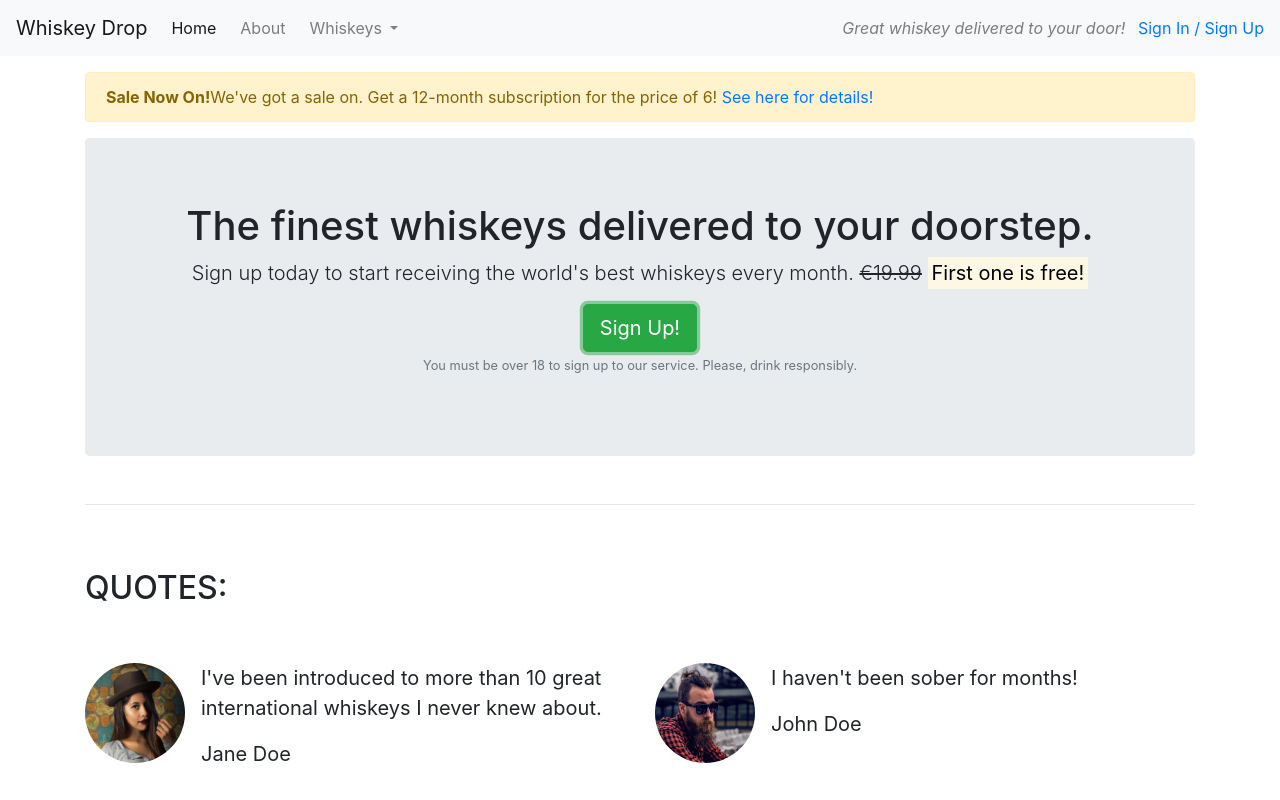
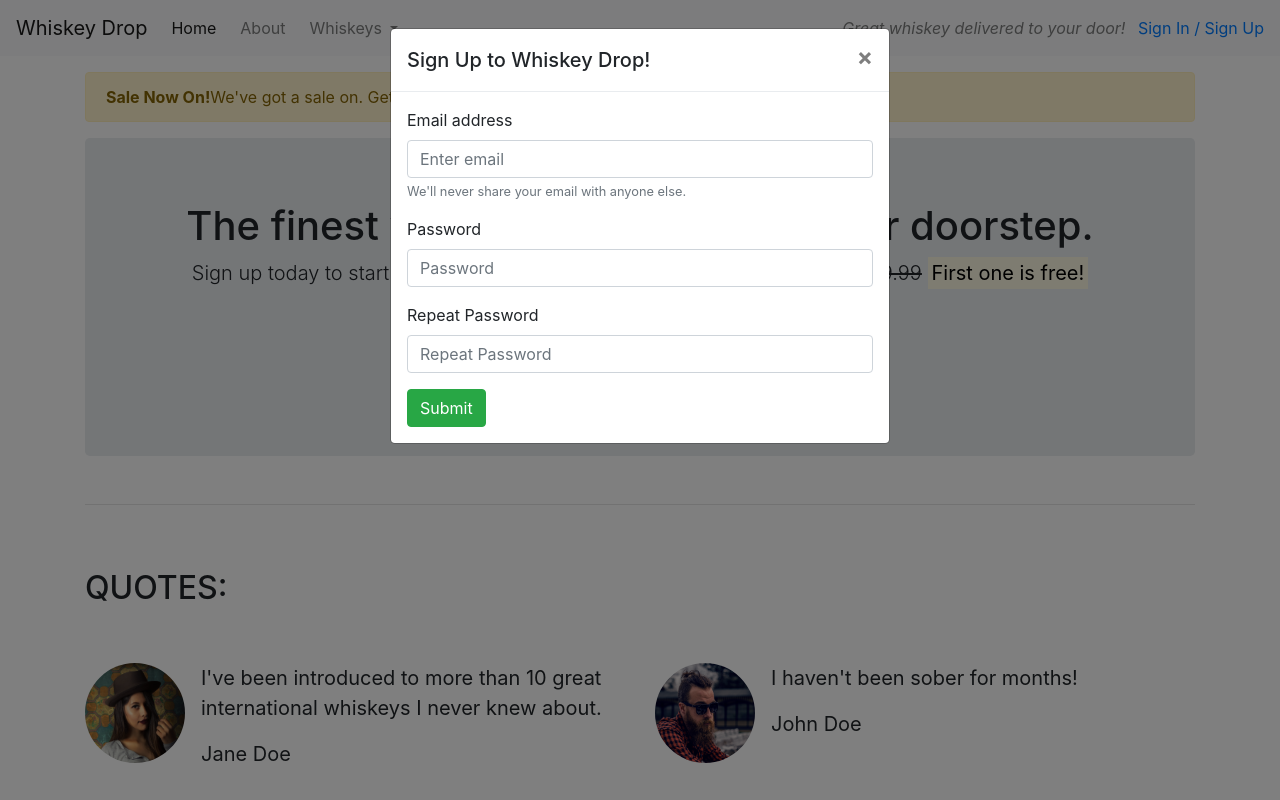
Before and after one commit to Fiona-T/test-bootstrap, a plain HTML site: page index.html in a window 1280 px wide. Both pictures are taken after a click on the button "Sign Up!". Shown: the top 800 px of the page. Drawn offline with nearby package versions, Linux system fonts and the light colour scheme.

Commit message:
feat: add Bootstrap modal for Sign up button, index.html

```diff
--- a/index.html
+++ b/index.html
@@ -74,7 +74,7 @@
                     <h1>The finest whiskeys delivered to your doorstep.</h1>
                     <p class="lead">Sign up today to start receiving the world's best whiskeys every month. <s class="d-none d-sm-inline">€19.99</s>
                         <span class="d-inline d-sm-none"><br></span><strong><mark>First one is free!</mark></strong></p>
-                    <button class="btn btn-success btn-lg">Sign Up!</button>
+                    <button class="btn btn-success btn-lg" data-toggle="modal" data-target="#signUpModal">Sign Up!</button>
                     <p class="text-muted"><small>You must be over 18 to sign up to our service. Please, drink
                             responsibly.</small></p>
                 </section>
@@ -202,6 +202,38 @@
         </section>
         <!-- /. monthly favourites -->
     </article>
+    <!-- Modal using Bootstrap classes-->
+    <div class="modal" tabindex="-1" role="dialog" id="signUpModal">
+        <div class="modal-dialog" role="document">
+            <div class="modal-content">
+                <div class="modal-header">
+                    <h5 class="modal-title">Sign Up to Whiskey Drop!</h5>
+                    <button type="button" class="close" data-dismiss="modal" aria-label="Close">
+                        <span aria-hidden="true">&times;</span>
+                    </button>
+                </div>
+                <div class="modal-body">
+                    <form>
+                        <div class="form-group">
+                          <label for="exampleInputEmail1">Email address</label>
+                          <input type="email" class="form-control" id="exampleInputEmail1" aria-describedby="emailHelp" placeholder="Enter email">
+                          <small id="emailHelp" class="form-text text-muted">We'll never share your email with anyone else.</small>
+                        </div>
+                        <div class="form-group">
+                          <label for="password">Password</label>
+                          <input type="password" class="form-control" id="password" placeholder="Password">
+                        </div>
+                        <div class="form-group">
+                            <label for="repeatPassword">Repeat Password</label>
+                            <input type="password" class="form-control" id="repeatPassword" placeholder="Repeat Password">
+                          </div>
+                        <button type="submit" class="btn btn-success">Submit</button>
+                      </form>
+                </div>
+            </div>
+        </div>
+    </div>
+    <!-- /. modal -->
     <!-- Bootstrap jQuery and Popper.js CDN -->
     <script src="https://code.jquery.com/jquery-3.3.1.slim.min.js"
         integrity="sha384-q8i/X+965DzO0rT7abK41JStQIAqVgRVzpbzo5smXKp4YfRvH+8abtTE1Pi6jizo" crossorigin="anonymous">
```
